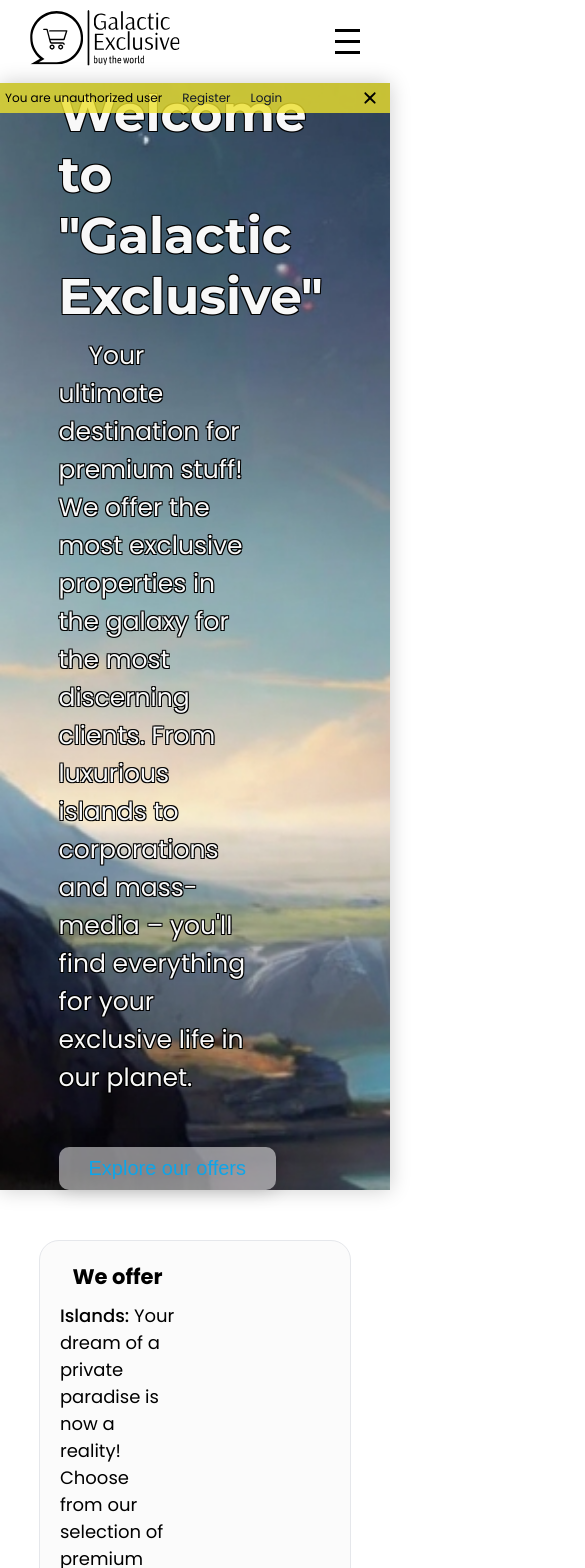
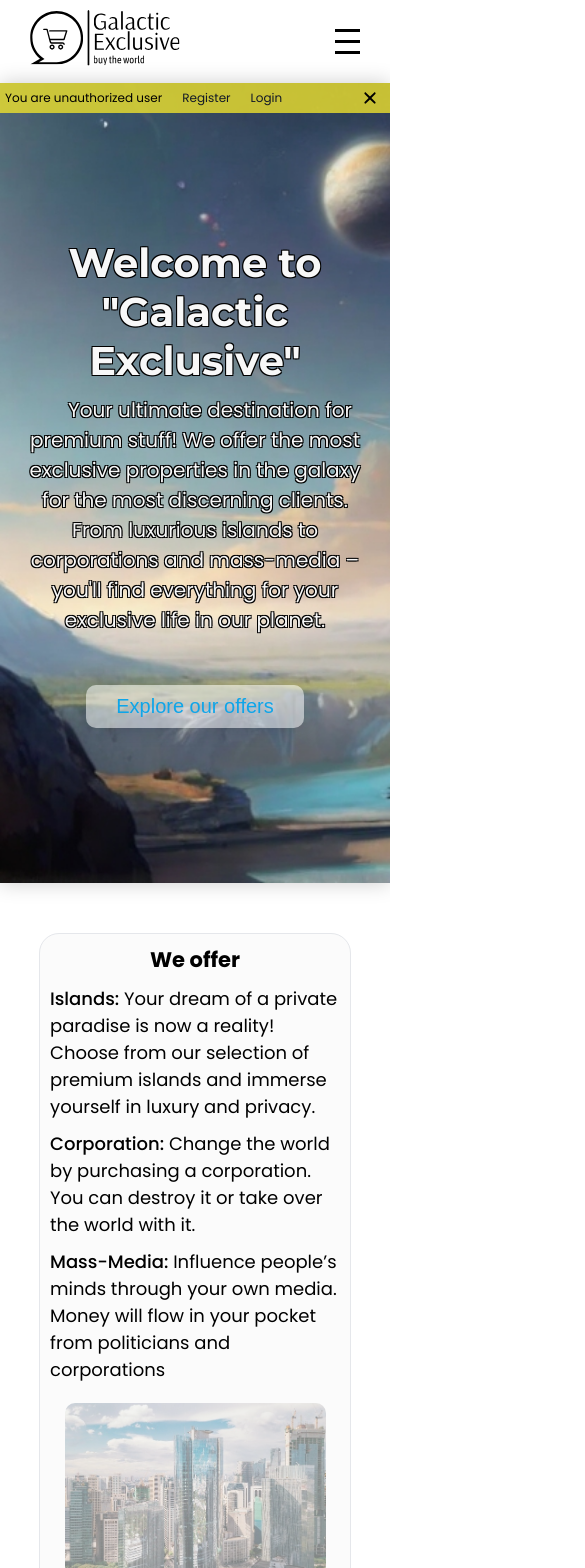
Before and after one commit to peregreenus/DEVS-eCommerce-App, a React app: page / in a window 390 px wide. Shown: the top 1568 px of the page, 585 px wide, since content can reach past the window. Built offline with nearby package versions, Linux system fonts and the light colour scheme; no server answers.

Commit message:
feat/add media query in main page for responsive/adaptive

```diff
--- a/src/index.css
+++ b/src/index.css
@@ -18,10 +18,14 @@
 
 html {
   font-size: 62.5%;
+  display: flex;
+  flex-direction: column;
+  align-items: center;
 }
 
 body {
   font-size: 1.8rem;
   font-family: 'Poppins', sans-serif;
   background-color: var(--default-bg-color);
+  max-width: 1920px;
 }
--- a/src/view/pages/Main/greeting.module.css
+++ b/src/view/pages/Main/greeting.module.css
@@ -39,7 +39,7 @@
 }
 
 .textContent {
-  width: 70%;
+  max-width: 70%;
   display: flex;
   flex-direction: column;
   align-items: baseline;
@@ -57,5 +57,19 @@
   text-indent: 3rem;
   margin-top: 1rem;
   font-size: 2.5rem;
-  max-width: 70%;
 }
+
+@media (max-width: 880px) {
+  .textContent {
+    max-width: 90%;
+    align-items: center;
+    text-align: center;
+    h1 {
+      font-size: 4rem;
+    }
+  }
+  .subtitle {
+    font-size: 2rem;
+    max-width: 100%;
+  }
+}
--- a/src/view/pages/Main/main.module.css
+++ b/src/view/pages/Main/main.module.css
@@ -1,8 +1,10 @@
 .main {
   color: var(--default-text-color);
+  justify-self: center;
   display: flex;
   flex-direction: column;
   align-items: center;
   gap: 5rem;
   margin-bottom: 5rem;
+  min-height: 85vh;
 }
--- a/src/view/pages/Main/offer.module.css
+++ b/src/view/pages/Main/offer.module.css
@@ -2,7 +2,6 @@
   justify-self: center;
   display: flex;
   gap: 2rem;
-  flex-direction: row;
   justify-content: center;
   align-items: center;
   min-height: 40rem;
@@ -31,7 +30,7 @@
   object-fit: contain;
   text-align: center;
   img {
-    width: 40rem;
+    max-width: 70%;
     border-radius: 1rem;
     animation: fadeIn 5s infinite;
   }
@@ -50,3 +49,19 @@
     opacity: 0;
   }
 }
+
+@media (max-width: 880px) {
+  .offer {
+    flex-direction: column;
+    padding: 1rem;
+  }
+  .textContent,
+  .imgContent {
+    width: auto;
+  }
+  .imgContent {
+    img {
+      max-width: 90%;
+    }
+  }
+}
```
